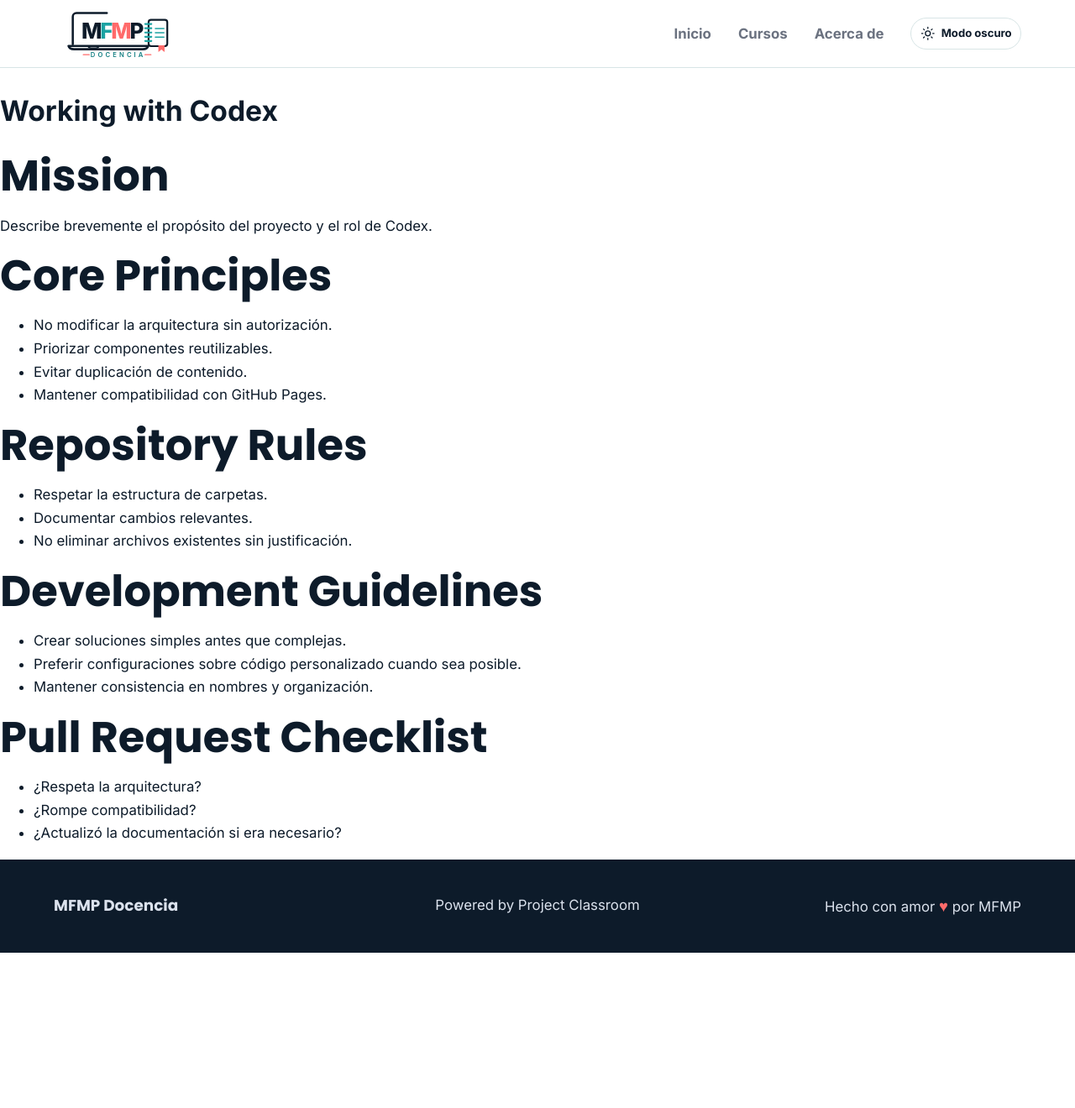
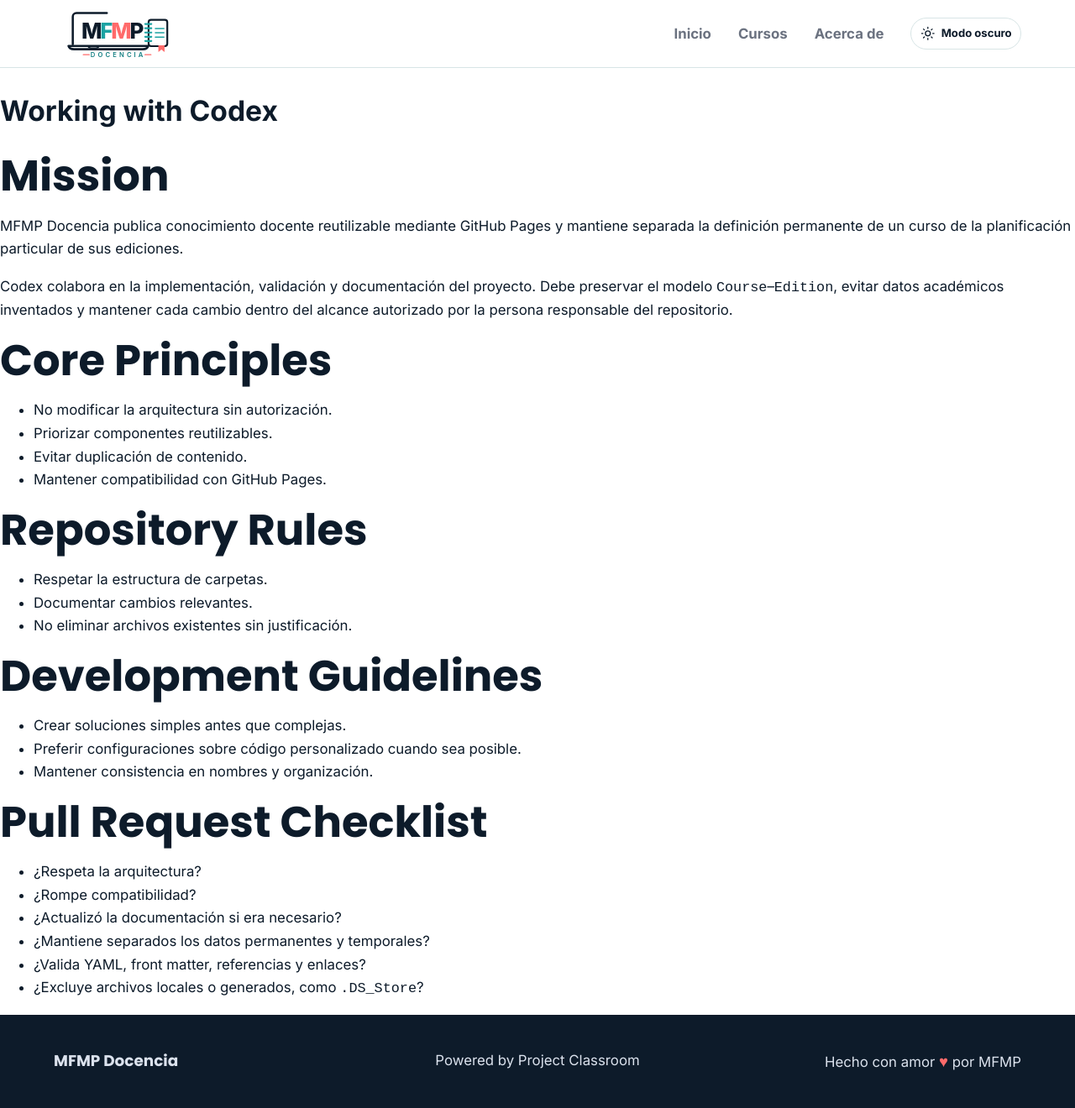
Before and after one commit to mfmp-docencia/mfmp-docencia.github.io, a Jekyll site: the page built from docs/CODEX.md, in a window 1280 px wide. Shown: the whole page at 84% size. Built offline with Jekyll 4.4.1, drawn with Linux system fonts in a browser that asks for light colours; our own code applies the rules of GitHub Pages for plain Markdown files; before the commit the page ends 1135 px from its top, so only the background shows below that.

Commit message:
fix: alinear documentación del sprint 1

```diff
--- a/_data/planning.yml
+++ b/_data/planning.yml
@@ -1,6 +1,6 @@
 - edition_id: tda-301-2026-1
   events:
-    - { id: example-class-01, starts_on: 2026-03-17, starts_at: "18:30", ends_at: "21:30", type: class, type_label: Clase, title: "Clase de ejemplo 1", status: example }
+    - { id: example-class-01, class_id: example-clase-1, starts_on: 2026-03-17, starts_at: "18:30", ends_at: "21:30", type: class, type_label: Clase, title: "Clase de ejemplo 1", status: example }
     - { id: example-class-02, starts_on: 2026-03-19, starts_at: "18:30", ends_at: "21:30", type: class, type_label: Clase, title: "Clase de ejemplo 2", status: example }
     - { id: example-class-03, starts_on: 2026-03-18, starts_at: "18:30", ends_at: "21:30", type: class, type_label: Clase, title: "Clase de ejemplo 3", status: example }
     - { id: example-class-04, starts_on: 2026-03-24, starts_at: "18:30", ends_at: "21:30", type: class, type_label: Clase, title: "Clase de ejemplo 4", status: example }
--- a/docs/CODEX.md
+++ b/docs/CODEX.md
@@ -1,7 +1,9 @@
 # Working with Codex
 
 ## Mission
-Describe brevemente el propósito del proyecto y el rol de Codex.
+MFMP Docencia publica conocimiento docente reutilizable mediante GitHub Pages y mantiene separada la definición permanente de un curso de la planificación particular de sus ediciones.
+
+Codex colabora en la implementación, validación y documentación del proyecto. Debe preservar el modelo `Course`–`Edition`, evitar datos académicos inventados y mantener cada cambio dentro del alcance autorizado por la persona responsable del repositorio.
 
 ## Core Principles
 - No modificar la arquitectura sin autorización.
@@ -23,3 +25,6 @@ Describe brevemente el propósito del proyecto y el rol de Codex.
 - ¿Respeta la arquitectura?
 - ¿Rompe compatibilidad?
 - ¿Actualizó la documentación si era necesario?
+- ¿Mantiene separados los datos permanentes y temporales?
+- ¿Valida YAML, front matter, referencias y enlaces?
+- ¿Excluye archivos locales o generados, como `.DS_Store`?
```
Also changed, not shown: docs/ARCHITECTURE.md (+3 -1 lines), docs/DATA_MODEL.md (+1 -1 lines), README.md, 1 other file.
